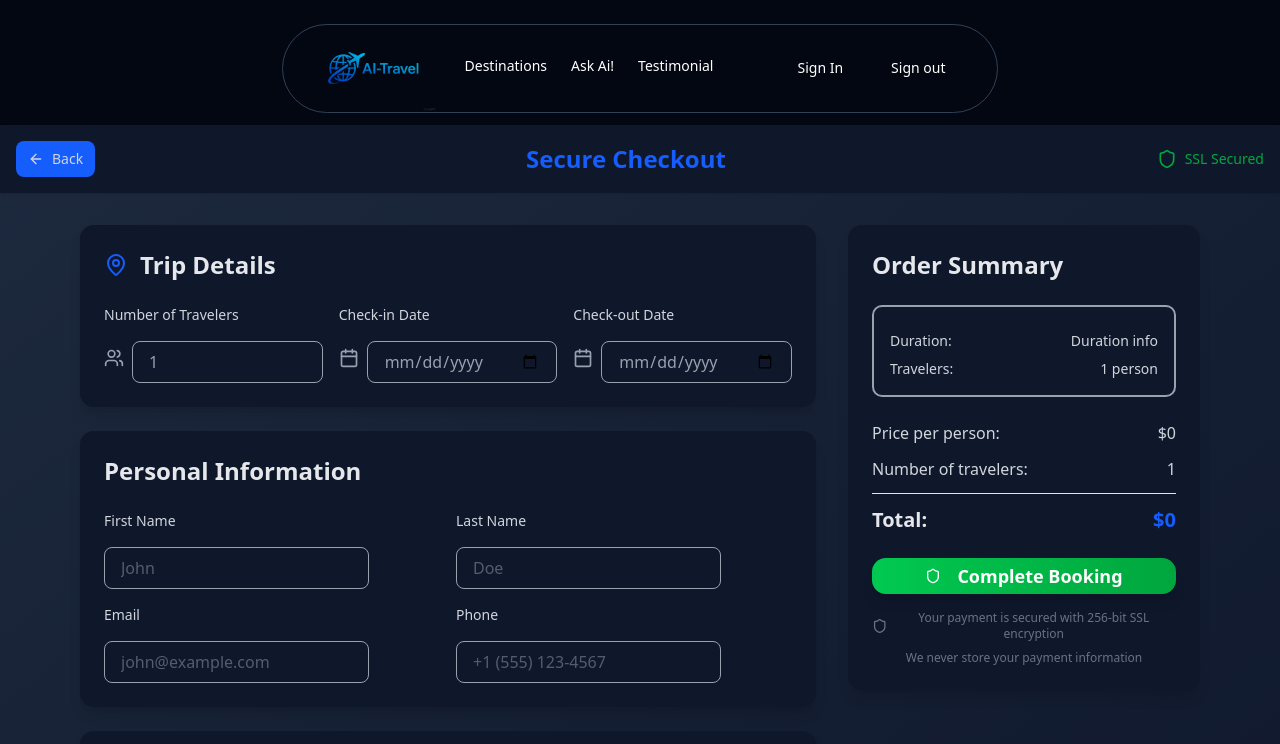
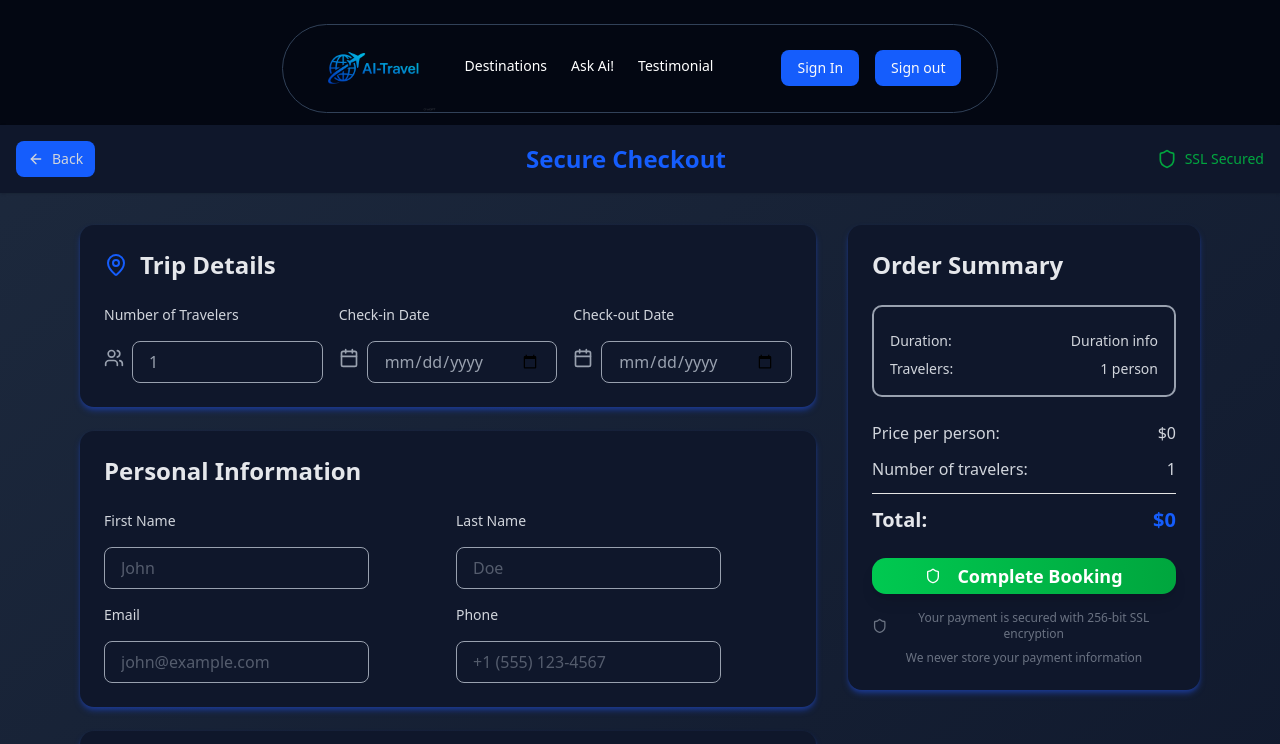
Before and after one commit to BOSHASALAMA/ai-travel, a Next.js app: page /checkout in a window 1280 px wide. Shown: the top 744 px of the page. Built offline with nearby package versions, Linux system fonts and the light colour scheme; no server answers.

Commit message:
first commit

```diff
--- a/app/_components/Header.jsx
+++ b/app/_components/Header.jsx
@@ -92,10 +92,10 @@ const isUser = userRole === 'user'
 {!user ? (
      <div className="hidden ml-14 md:flex items-center gap-4 px-3">
         <SignInButton mode='modal' >
-            <Button variant="header" >Sign In</Button>
+            <Button  >Sign In</Button>
             </SignInButton>
 <SignUpButton>
-           <Button variant="header" >Sign out</Button>
+           <Button  >Sign out</Button>
            </SignUpButton>
 
     </div>
@@ -132,10 +132,10 @@ const isUser = userRole === 'user'
     !user && (
             <div className=" flex gap-4 px-3">
         <SignInButton mode='modal' >
-            <Button variant="header" >Sign In</Button>
+            <Button  >Sign In</Button>
             </SignInButton>
 <SignUpButton>
-           <Button variant="header" >Sign out</Button>
+           <Button  >Sign out</Button>
            </SignUpButton>
 
     </div>
--- a/app/checkout/CheckoutForm.jsx
+++ b/app/checkout/CheckoutForm.jsx
@@ -70,7 +70,7 @@ export default function CheckoutForm({ initial }) {
   };
 
   return (
-    <div className="min-h-screen my-3 bg-gradient-to-br from-slate-800 to-slate-900">
+    <div className="min-h-screen mt-3 bg-gradient-to-br from-slate-800 to-slate-900">
       {/* Header */}
       <div className="bg-slate-900 shadow-sm">
         <div className="max-w-7xl mx-auto px-4 py-4 flex items-center justify-between">
@@ -91,7 +91,7 @@ export default function CheckoutForm({ initial }) {
           {/* Left Section - Booking Details */}
           <div className="lg:col-span-2 space-y-6">
             {/* Trip Details */}
-            <div className="bg-slate-900 rounded-xl p-6 shadow-lg">
+            <div className="bg-slate-900 rounded-xl p-6 shadow-md shadow-blue-900">
               <h2 className="text-2xl font-bold text-gray-200 mb-6 flex items-center">
                 <MapPin className="w-6 h-6 text-blue-600 mr-3" />
                 Trip Details
@@ -148,7 +148,7 @@ export default function CheckoutForm({ initial }) {
             </div>
 
             {/* Personal Information */}
-            <div className="bg-slate-900 rounded-xl p-6 shadow-lg">
+            <div className="bg-slate-900 rounded-xl p-6 shadow-md shadow-blue-900">
               <h2 className="text-2xl font-bold text-gray-200 mb-6">Personal Information</h2>
 
               <div className="grid grid-cols-1 md:grid-cols-2 gap-4">
@@ -207,7 +207,7 @@ export default function CheckoutForm({ initial }) {
             </div>
 
             {/* Payment Information */}
-            <div className="bg-slate-900 rounded-xl p-6 shadow-lg">
+            <div className="bg-slate-900 rounded-xl p-6 shadow-md shadow-blue-900">
               <h2 className="text-2xl font-bold text-gray-200 mb-6 flex items-center">
                 <CreditCard className="w-6 h-6 text-blue-600 mr-3" />
                 Payment Information
@@ -276,7 +276,7 @@ export default function CheckoutForm({ initial }) {
 
           {/* Right Section - Order Summary */}
           <div className="lg:col-span-1">
-            <div className="bg-slate-900 rounded-xl p-6 shadow-lg sticky top-24">
+            <div className="bg-slate-900 rounded-xl p-6 shadow-md shadow-blue-900 sticky top-24">
               <h2 className="text-2xl font-bold text-gray-200 mb-6">Order Summary</h2>
 
               {/* Destination Preview */}
--- a/app/sign-in/[[...sign-in]]/page.jsx
+++ b/app/sign-in/[[...sign-in]]/page.jsx
@@ -1,5 +1,5 @@
 import { SignIn } from '@clerk/nextjs'
 
 export default function Page() {
-  return <SignIn />
+  return <div className='flex justify-center py-5 '><SignIn /></div>
 }
--- a/app/sign-up/[[...sign-up]]/page.jsx
+++ b/app/sign-up/[[...sign-up]]/page.jsx
@@ -1,5 +1,5 @@
 import { SignUp } from '@clerk/nextjs'
 
 export default function Page() {
-  return <SignUp />
+  return <div className='flex justify-center py-5'><SignUp /></div>
 }
--- a/components/ui/button.jsx
+++ b/components/ui/button.jsx
@@ -9,7 +9,7 @@ const buttonVariants = cva(
   {
     variants: {
       variant: {
-        default: "bg-blue-600 text-primary-foreground hover:bg-primary/90",
+        default: "bg-blue-600 text-primary-foreground hover:bg-primary/90 cursor-pointer",
         destructive:
           "bg-red-600 text-white hover:text-red-600 hover:bg-red-50 focus-visible:ring-destructive/20 dark:focus-visible:ring-destructive/40 dark:bg-destructive/60",
         outline:
--- a/components/ui/spotlight-new.jsx
+++ b/components/ui/spotlight-new.jsx
@@ -3,9 +3,9 @@ import React from "react";
 import { motion } from "motion/react";
 
 export const Spotlight = ({
-  gradientFirst = "radial-gradient(68.54% 68.72% at 55.02% 31.46%, hsla(210, 100%, 85%, .08) 0, hsla(210, 100%, 55%, .02) 50%, hsla(210, 100%, 45%, 0) 80%)",
-  gradientSecond = "radial-gradient(50% 50% at 50% 50%, hsla(210, 100%, 85%, .06) 0, hsla(210, 100%, 55%, .02) 80%, transparent 100%)",
-  gradientThird = "radial-gradient(50% 50% at 50% 50%, hsla(210, 100%, 85%, .04) 0, hsla(210, 100%, 45%, .02) 80%, transparent 100%)",
+  gradientFirst = "radial-gradient(68.54% 68.72% at 55.02% 31.46%, hsla(210, 100%, 100%, .1) 0, hsla(210, 100%, 55%, .03) 50%, hsla(210, 100%, 45%, 0) 80%) ",
+  gradientSecond = "radial-gradient(50% 50% at 50% 50%, hsla(210, 100%, 100%, .08) 0, hsla(210, 100%, 55%, .03) 80%, transparent 100%)",
+  gradientThird = "radial-gradient(50% 50% at 50% 50%, hsla(210, 100%, 100%, .06) 0, hsla(210, 100%, 45%, .03) 80%, transparent 100%)",
   translateY = -350,
   width = 560,
   height = 1380,
```
